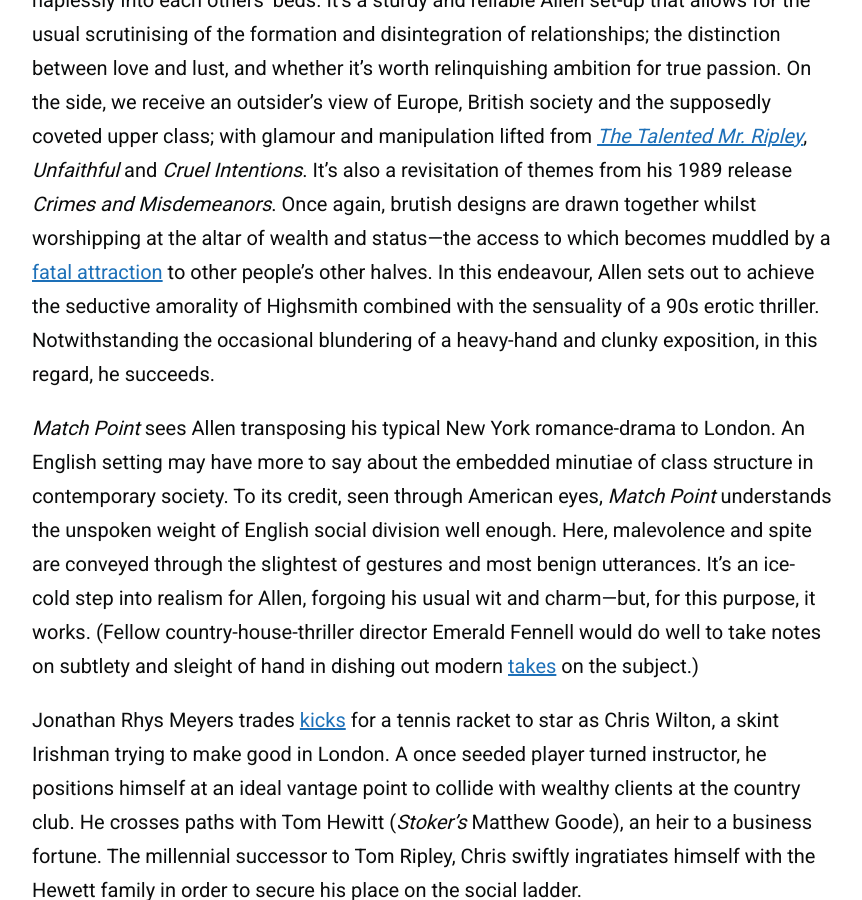
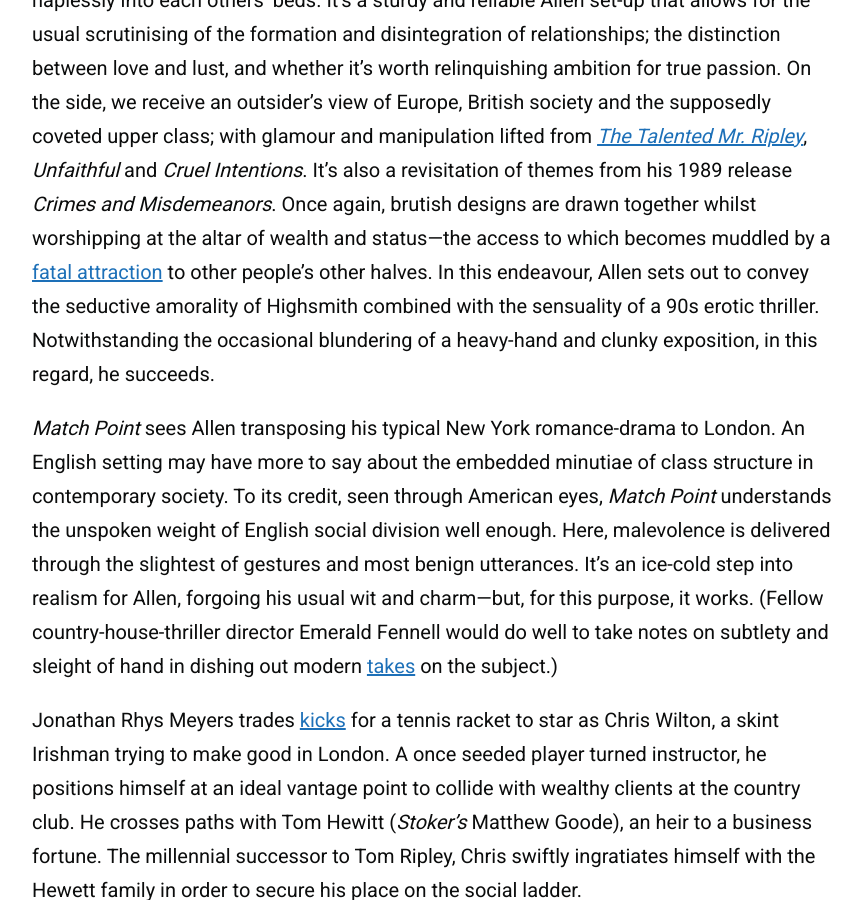
Before and after one commit to zoeurl/zoedowney.github.io, a Jekyll site: the page built from _posts/2024-2-22-match-point.md, in a window 1280 px wide and 900 px high, scrolled down 1237 px. Shown: the whole window, without its empty margins (208-1070 px from the left). Built offline with Jekyll 4.4.1, drawn with Linux system fonts in a browser that asks for light colours.

Commit message:
Update 2024-2-22-match-point.md

```diff
--- a/_posts/2024-2-22-match-point.md
+++ b/_posts/2024-2-22-match-point.md
@@ -11,9 +11,9 @@
 
 The pseudo-philosophical playbook of Woody Allen's _Match Point_ dictates that life’s transformative successes hinge on chance. Whether one’s ball makes it over the net, so to speak, or bounces defeatedly back at the player. It’s a lesson that reiterates the bitter mantra of the middle and hard-working classes: when keeping score, it's not _what_, but _who_, you know that counts. A world in which one might ‘rather be lucky than good’, and where perching tentatively on the right stoops can twist the handles of rewarding and lucrative doors. Even if this is indeed so, filmmakers and admirers queuing on the once sought-after [Allen's](https://www.nytimes.com/2018/01/31/movies/woody-allen.html) porch have long since found other, more worthwhile entryways to clamour outside. But, for the sake of this exercise, that is beside the (match) point.
 
-The above tennis metaphor is the apt rule of play for this particular story. The players: another set of affable [husbands and wives](https://www.nytimes.com/1992/09/18/movies/review-film-husbands-and-wives-fact-fiction-it-doesn-t-matter.html) who—seemingly due to sheer boredom—fall haplessly into each others' beds. It's a sturdy and reliable Allen set-up that allows for the usual scrutinising of the formation and disintegration of relationships; the distinction between love and lust, and whether it’s worth relinquishing ambition for true passion. On the side, we receive an outsider’s view of Europe, British society and the supposedly coveted upper class; with glamour and manipulation lifted from _[The Talented Mr. Ripley](https://www.zoedowney.com/the-talented-mr-ripley/)_, _Unfaithful_ and _Cruel Intentions_. It’s also a revisitation of themes from his 1989 release _Crimes and Misdemeanors_. Once again, brutish designs are drawn together whilst worshipping at the altar of wealth and status—the access to which becomes muddled by a [fatal attraction](https://www.rogerebert.com/reviews/fatal-attraction-1987) to other people's other halves. In this endeavour, Allen sets out to achieve the seductive amorality of Highsmith combined with the sensuality of a 90s erotic thriller. Notwithstanding the occasional blundering of a heavy-hand and clunky exposition, in this regard, he succeeds.
+The above tennis metaphor is the apt rule of play for this particular story. The players: another set of affable [husbands and wives](https://www.nytimes.com/1992/09/18/movies/review-film-husbands-and-wives-fact-fiction-it-doesn-t-matter.html) who—seemingly due to sheer boredom—fall haplessly into each others' beds. It's a sturdy and reliable Allen set-up that allows for the usual scrutinising of the formation and disintegration of relationships; the distinction between love and lust, and whether it’s worth relinquishing ambition for true passion. On the side, we receive an outsider’s view of Europe, British society and the supposedly coveted upper class; with glamour and manipulation lifted from _[The Talented Mr. Ripley](https://www.zoedowney.com/the-talented-mr-ripley/)_, _Unfaithful_ and _Cruel Intentions_. It’s also a revisitation of themes from his 1989 release _Crimes and Misdemeanors_. Once again, brutish designs are drawn together whilst worshipping at the altar of wealth and status—the access to which becomes muddled by a [fatal attraction](https://www.rogerebert.com/reviews/fatal-attraction-1987) to other people's other halves. In this endeavour, Allen sets out to convey the seductive amorality of Highsmith combined with the sensuality of a 90s erotic thriller. Notwithstanding the occasional blundering of a heavy-hand and clunky exposition, in this regard, he succeeds.
 
-_Match Point_ sees Allen transposing his typical New York romance-drama to London. An English setting may have more to say about the embedded minutiae of class structure in contemporary society. To its credit, seen through American eyes, _Match Point_ understands the unspoken weight of English social division well enough. Here, malevolence and spite are conveyed through the slightest of gestures and most benign utterances. It’s an ice-cold step into realism for Allen, forgoing his usual wit and charm—but, for this purpose, it works. (Fellow country-house-thriller director Emerald Fennell would do well to take notes on subtlety and sleight of hand in dishing out modern [takes](https://www.rogerebert.com/reviews/saltburn-movie-review-2023) on the subject.)
+_Match Point_ sees Allen transposing his typical New York romance-drama to London. An English setting may have more to say about the embedded minutiae of class structure in contemporary society. To its credit, seen through American eyes, _Match Point_ understands the unspoken weight of English social division well enough. Here, malevolence is delivered through the slightest of gestures and most benign utterances. It’s an ice-cold step into realism for Allen, forgoing his usual wit and charm—but, for this purpose, it works. (Fellow country-house-thriller director Emerald Fennell would do well to take notes on subtlety and sleight of hand in dishing out modern [takes](https://www.rogerebert.com/reviews/saltburn-movie-review-2023) on the subject.)
 
 Jonathan Rhys Meyers trades [kicks](https://en.wikipedia.org/wiki/Bend_It_Like_Beckham) for a tennis racket to star as Chris Wilton, a skint Irishman trying to make good in London. A once seeded player turned instructor, he positions himself at an ideal vantage point to collide with wealthy clients at the country club. He crosses paths with Tom Hewitt (_Stoker's_ Matthew Goode), an heir to a business fortune. The millennial successor to Tom Ripley, Chris swiftly ingratiates himself with the Hewett family in order to secure his place on the social ladder.
 
```
